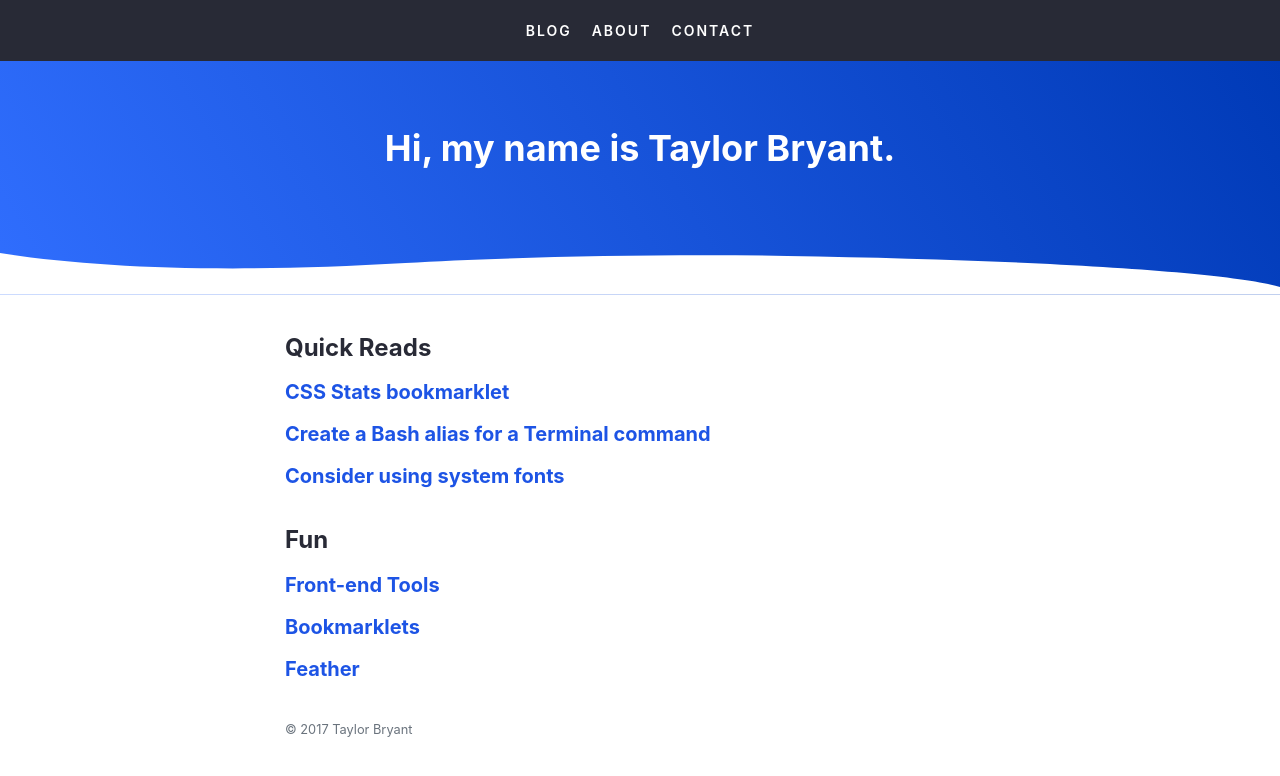
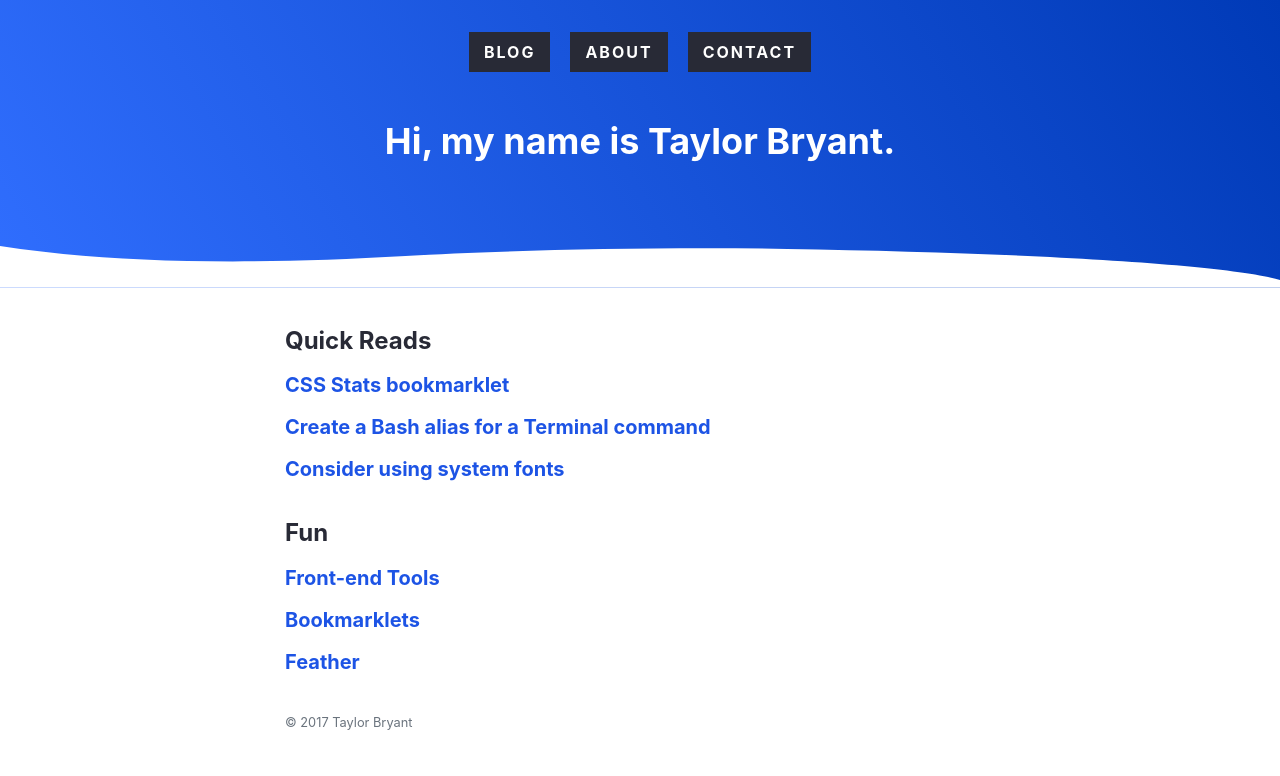
Before and after one commit to scottwater/taylorbryant.github.io, a Jekyll site: the page built from README.md, in a window 1280 px wide. Shown: the top 776 px of the page. Built offline with Jekyll 4.4.1, drawn with Linux system fonts in a browser that asks for light colours; our own code applies the rules of GitHub Pages for plain Markdown files.

Commit message:
Change navbar

```diff
--- a/_includes/style.scss
+++ b/_includes/style.scss
@@ -673,7 +673,7 @@ strong {
 .header--home {
   background-color: #306ffd;
   background-image: linear-gradient(60deg,#306efe,#003ab7);
-  padding: 60px 0 120px;
+  padding: 40px 0 120px;
   position: relative;
 }
 
@@ -681,35 +681,40 @@ strong {
   -webkit-box-align: center;
   -ms-flex-align: center;
   align-items: center;
-  background-color: #282a36;
-  color: white;
   display: -webkit-box;
   display: -ms-flexbox;
   display: flex;
   font-weight: 600;
-  font-size: 14px;
   -webkit-box-pack: center;
   -ms-flex-pack: center;
   justify-content: center;
   letter-spacing: 2px;
   list-style: none;
   margin: 0;
-  padding: 20px 0;
+  padding: 0;
   text-transform: uppercase;
 }
 
 .navigation__item {
+  background-color: #282a36;
+  color: white;
   margin: 0;
-  padding: 0;
+  padding: 10px 15px;
 }
 
-.navigation__item + .navigation__item {
+.navigation__item:hover {
+  background-color: white;
+  color: #282a36;
+  text-decoration: none;
+}
+
+.navigation li + li {
   margin-left: 20px;
 }
 
 .self-introduction {
   color: white;
-  margin: 0 auto;
+  margin: 40px auto 0;
   max-width: 75%;
   line-height: 1.5;
   text-align: center;
--- a/_layouts/default.html
+++ b/_layouts/default.html
@@ -3,13 +3,13 @@ layout: compress
 ---
 
 {% include header.html %}
-<ul class="navigation">
-    <li class="navigation__item">Blog</li>
-    <li class="navigation__item">About</li>
-    <li class="navigation__item">Contact</li>
-</ul>
 
 <header class="header--home">
+  <ul class="navigation">
+      <li><a class="navigation__item" href="#">Blog</a></li>
+      <li><a class="navigation__item" href="#">About</a></li>
+      <li><a class="navigation__item" href="#">Contact</a></li>
+  </ul>
 
   <h1 class="self-introduction">Hi, my name is Taylor Bryant</span>.</h1>
 
```
